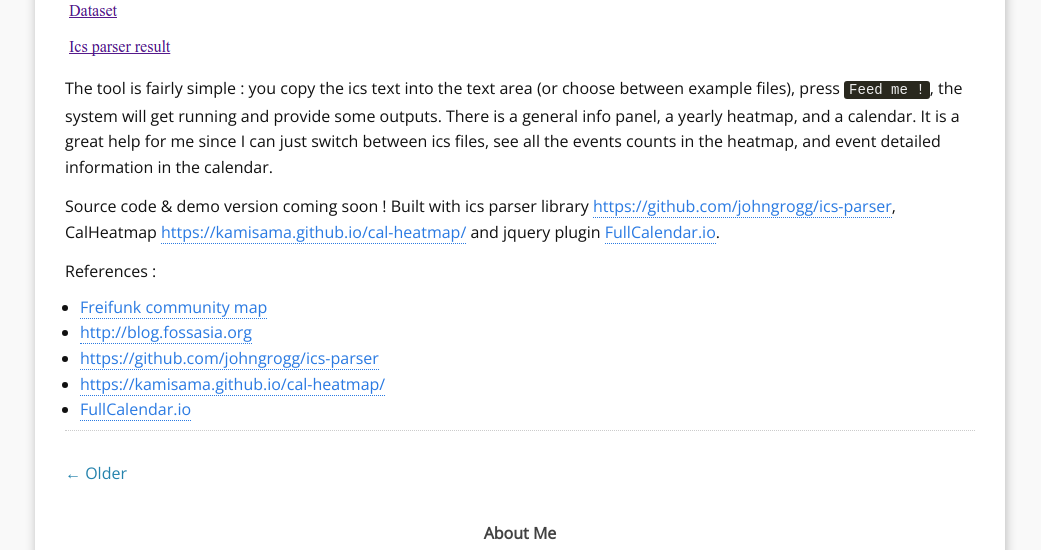
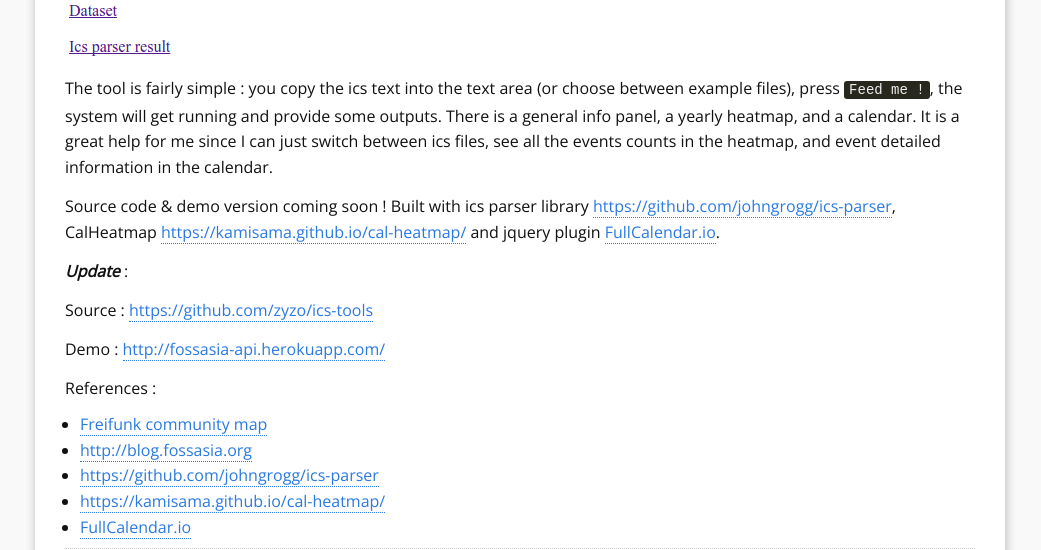
Before and after one commit to zyzo/zyzo.github.io, a Jekyll site: the page built from _posts/2015-05-25-fossasia-api-calendar-service.md, in a window 1280 px wide and 900 px high, scrolled down 1735 px, cut to the strip 0-550 px from the top of the window. Shown: the whole strip, without its empty margins (120-1161 px from the left). Built offline with Jekyll 4.4.1, drawn with Linux system fonts in a browser that asks for light colours; comment, search, counter and statistics services are not loaded.

Commit message:
[post] fossasia api calendar service : add source code & demo links

```diff
--- a/_posts/2015-05-25-fossasia-api-calendar-service.md
+++ b/_posts/2015-05-25-fossasia-api-calendar-service.md
@@ -25,6 +25,12 @@ The tool is fairly simple : you copy the ics text into the text area (or choose
 
 Source code & demo version coming soon ! Built with ics parser library [https://github.com/johngrogg/ics-parser](https://github.com/johngrogg/ics-parser), CalHeatmap [https://kamisama.github.io/cal-heatmap/](https://kamisama.github.io/cal-heatmap/) and jquery plugin [FullCalendar.io](http://fullcalendar.io/).
 
+**<em>Update</em>** :
+
+Source : [https://github.com/zyzo/ics-tools](https://github.com/zyzo/ics-tools)
+
+Demo : [http://fossasia-api.herokuapp.com/](http://fossasia-api.herokuapp.com/)
+
 References :
 
 + [Freifunk community map](http://freifunk.net/wie-mache-ich-mit/community-finden/)
```
